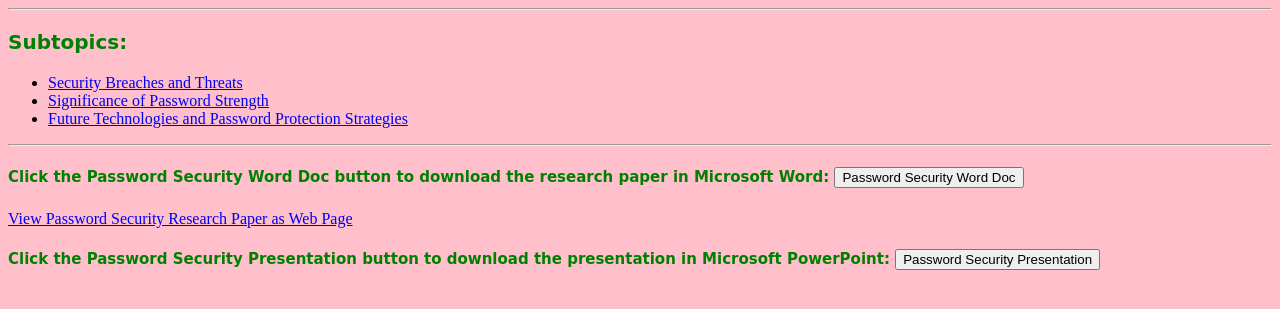
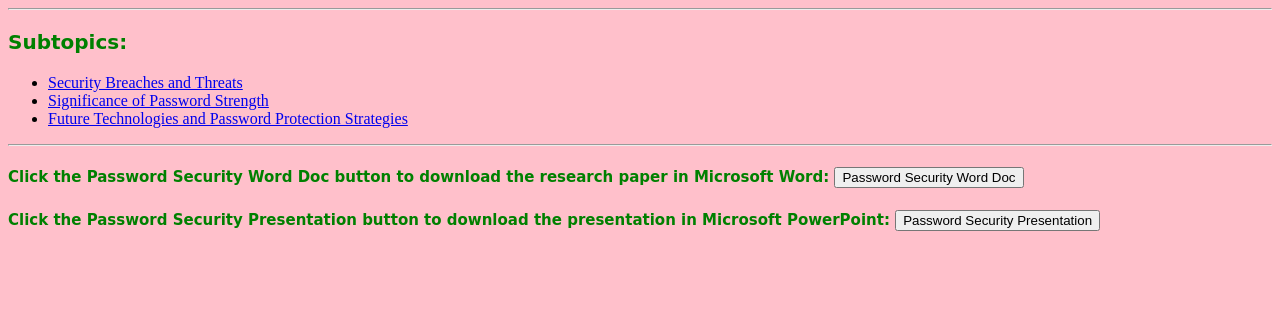
Before and after one commit to dudekk1/dudekk1project.github.io, a plain HTML site: page index.html in a window 1280 px wide. Shown: the part 229-538 px from the top of the page. Drawn offline with Linux system fonts and the light colour scheme.

Commit message:
Update index.html

```diff
--- a/index.html
+++ b/index.html
@@ -21,5 +21,5 @@
 <hr />
 </ul>
 <h1><p style="font: bold 15px cursive;color:green;text-align:left;">Click the Password Security Word Doc button to download the research paper in Microsoft Word: <button onclick="location.href='KaylaDudekCSIT100ResearchPaper.docx';">Password Security Word Doc</button></p></h1>
-<a href="KaylaDudekCSIT100ResearchPaper.htm">View Password Security Research Paper as Web Page</a></p>
+</ul>
 <h1><p style="font: bold 15px cursive;color:green;text-align:left;">Click the Password Security Presentation button to download the presentation in Microsoft PowerPoint: <button onclick="location.href='KaylaDudekCSIT100ResearchPaperPresentation.pptx';">Password Security Presentation</button></p></h1>
```
